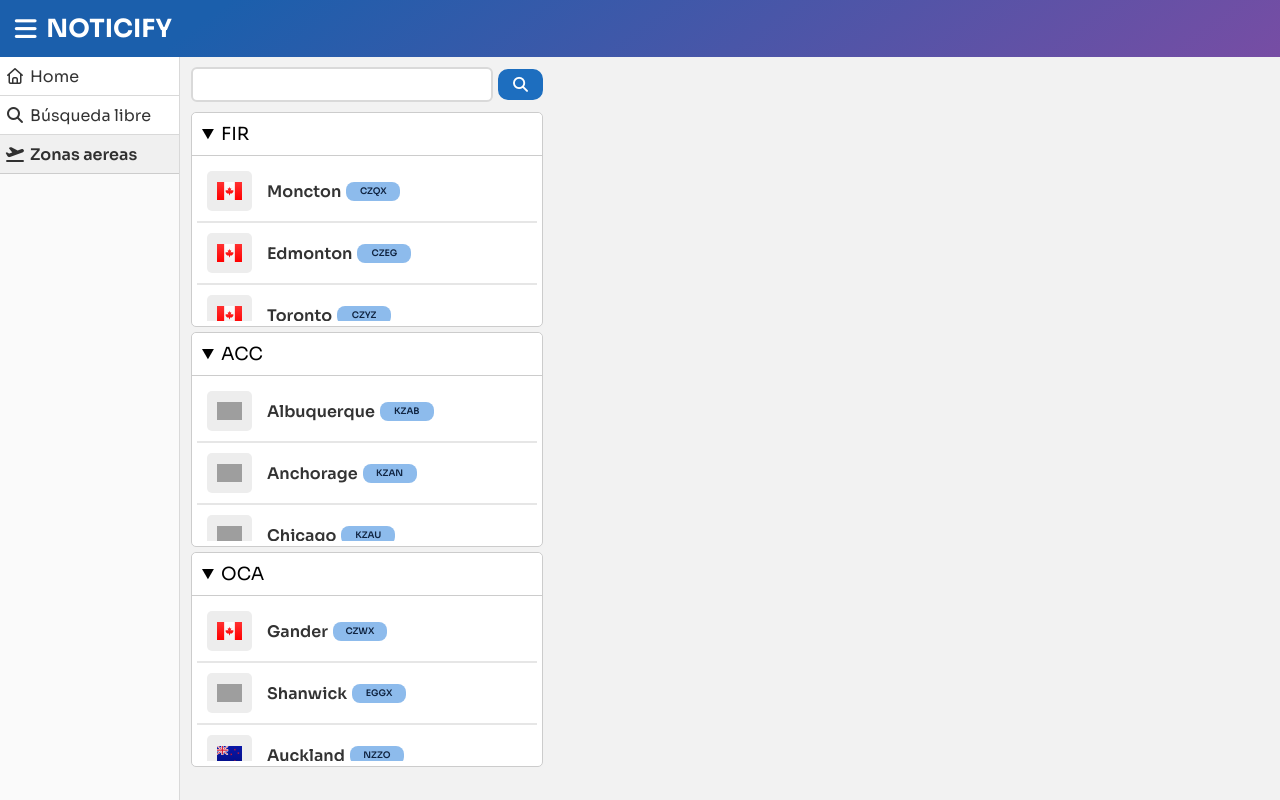
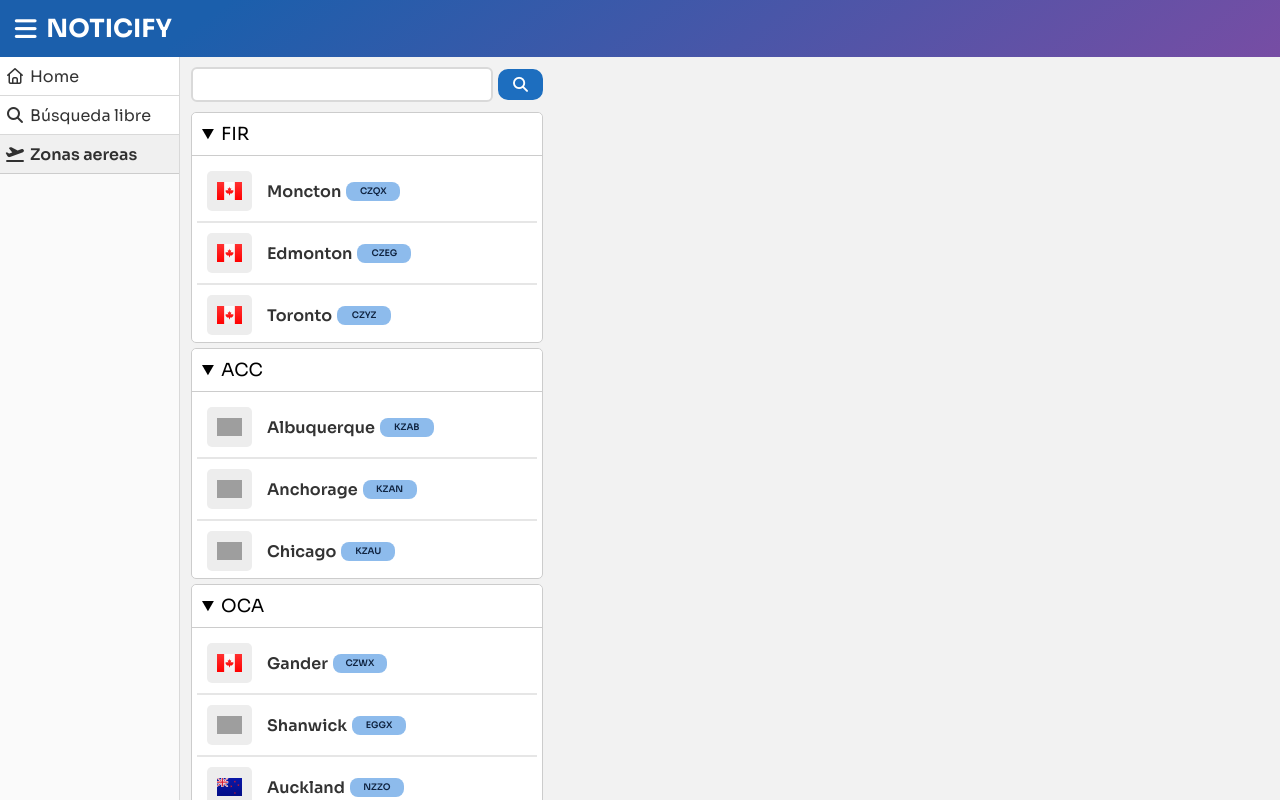
Before and after one commit to Alvaro-Soriano/noticify, a plain HTML site: page frontend/html/airzones.html in a window 1280 px wide. Drawn offline with Linux system fonts and the light colour scheme.

Commit message:
auste estetico

```diff
--- a/frontend/css/airzones.css
+++ b/frontend/css/airzones.css
@@ -30,7 +30,7 @@ main{
 }
 
 .airzoneCont{
-	height: clamp(100px, 20vh, 200px);
+	height: clamp(100px, 22vh, 200px);
 
 }
 @media (max-height: 720px) {
```
